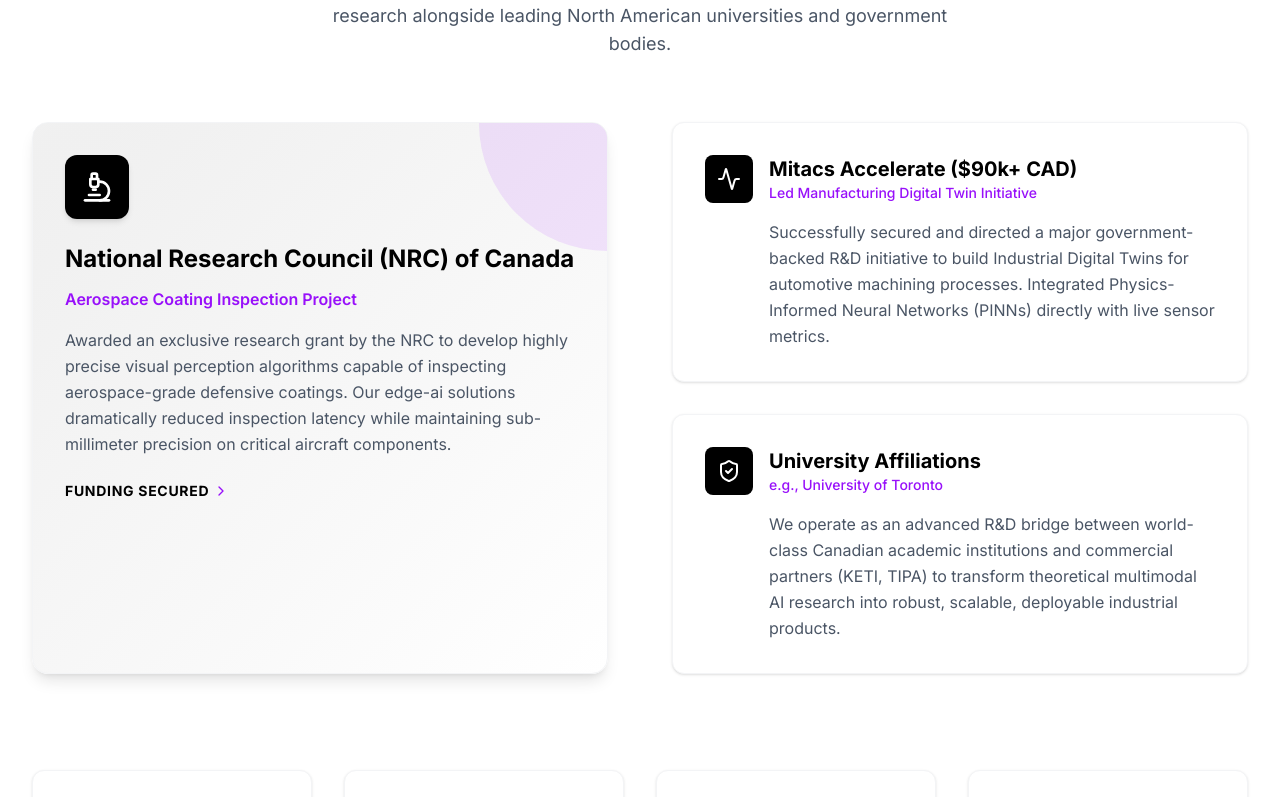
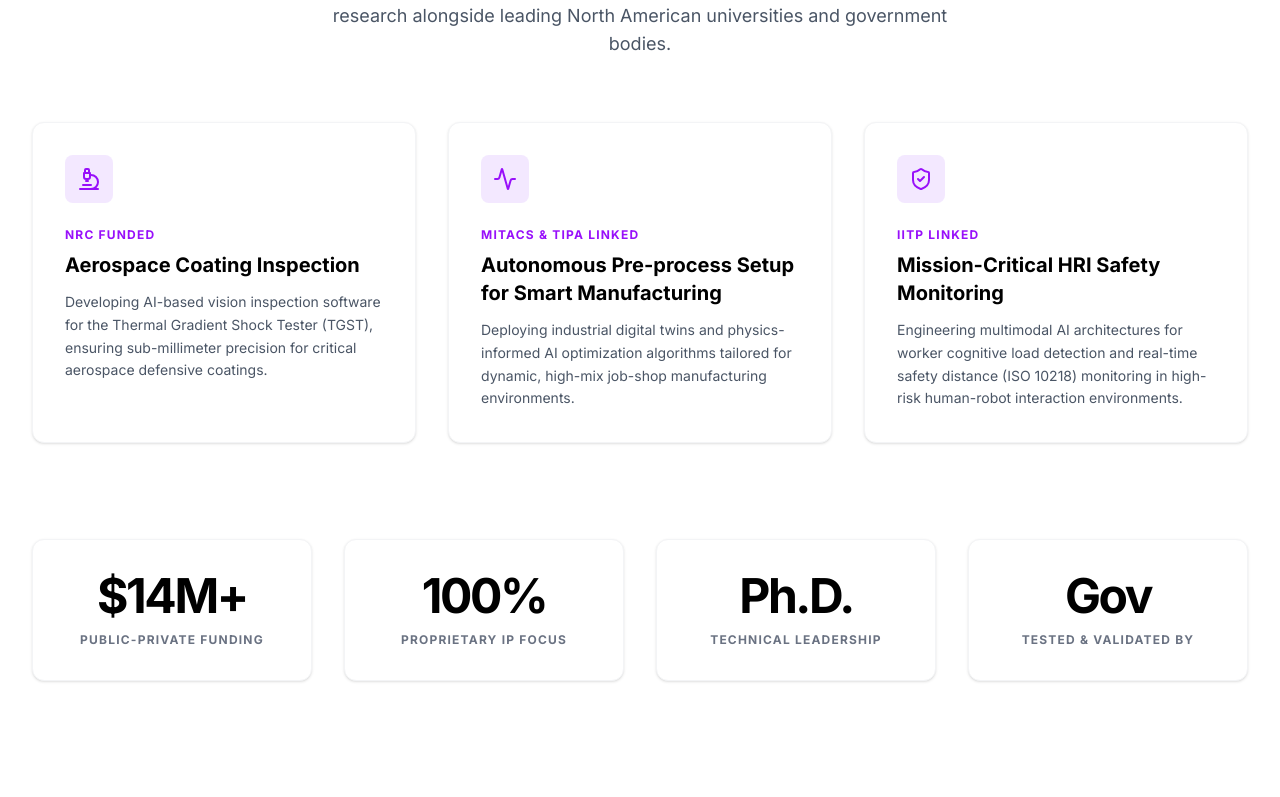
Before and after one commit to UnleashifAI/website, a Next.js app: page / in a window 1280 px wide. Shown: the part 1403-2200 px from the top of the page. Built offline with nearby package versions, Linux system fonts and the light colour scheme.

Commit message:
refactor: Obfuscate founder identity and update Core Tech descriptions with TIPA/IITP proposal keywords

```diff
--- a/components/AboutSection.tsx
+++ b/components/AboutSection.tsx
@@ -24,57 +24,41 @@
         </ScrollReveal>
 
         <ScrollReveal delay={0.15}>
-        <div className="grid grid-cols-1 lg:grid-cols-2 gap-16 mt-16">
-          {/* Featured Project */}
-          <div className="bg-gradient-to-br from-black/5 to-white dark:from-white/5 dark:to-black rounded-2xl p-8 shadow-lg relative overflow-hidden border border-gray-100 dark:border-gray-800">
-            <div className="absolute top-0 right-0 w-32 h-32 bg-purple-600/10 rounded-bl-full -z-0"></div>
-            <div className="relative z-10">
-              <div className="w-16 h-16 bg-black dark:bg-purple-600 rounded-xl mb-6 flex items-center justify-center shadow-md">
-                <Microscope className="w-8 h-8 text-white" />
-              </div>
-              <h3 className="text-2xl font-bold mb-3 text-black dark:text-white">National Research Council (NRC) of Canada</h3>
-              <p className="text-purple-600 dark:text-purple-400 font-semibold mb-4">Aerospace Coating Inspection Project</p>
-              <p className="text-gray-600 dark:text-gray-300 mb-6 leading-relaxed">
-                Awarded an exclusive research grant by the NRC to develop highly precise visual perception algorithms capable of inspecting aerospace-grade defensive coatings. Our edge-ai solutions dramatically reduced inspection latency while maintaining sub-millimeter precision on critical aircraft components.
-              </p>
-              <div className="flex items-center text-sm font-bold text-black dark:text-white uppercase tracking-wider">
-                Funding Secured <ChevronRight className="w-4 h-4 ml-1 text-purple-600" />
-              </div>
+        <div className="grid grid-cols-1 md:grid-cols-3 gap-8 mt-16">
+          {/* Project 1 */}
+          <div className="bg-white dark:bg-black border border-gray-100 dark:border-gray-800 rounded-xl p-8 shadow-sm hover:shadow-lg transition-all duration-300">
+            <div className="w-12 h-12 bg-purple-100 dark:bg-purple-900/30 rounded-lg flex items-center justify-center mb-6">
+              <Microscope className="w-6 h-6 text-purple-600 dark:text-purple-400" />
             </div>
+            <p className="text-purple-600 dark:text-purple-400 font-bold text-xs uppercase tracking-widest mb-2">NRC Funded</p>
+            <h3 className="text-xl font-bold mb-3 text-black dark:text-white">Aerospace Coating Inspection</h3>
+            <p className="text-gray-600 dark:text-gray-300 leading-relaxed text-sm">
+              Developing AI-based vision inspection software for the Thermal Gradient Shock Tester (TGST), ensuring sub-millimeter precision for critical aerospace defensive coatings.
+            </p>
           </div>
 
-          <div className="space-y-8">
-            {/* Mitacs Project */}
-            <div className="bg-white dark:bg-black border border-gray-100 dark:border-gray-800 rounded-xl p-8 shadow-sm hover:shadow-md transition-shadow">
-              <div className="flex items-center mb-4">
-                <div className="w-12 h-12 bg-black dark:bg-purple-600/20 rounded-lg flex items-center justify-center mr-4 flex-shrink-0">
-                  <Activity className="w-6 h-6 text-white dark:text-purple-400" />
-                </div>
-                <div>
-                  <h3 className="text-xl font-bold text-black dark:text-white">Mitacs Accelerate ($90k+ CAD)</h3>
-                  <p className="text-sm font-medium text-purple-600 dark:text-purple-400">Led Manufacturing Digital Twin Initiative</p>
-                </div>
-              </div>
-              <p className="text-gray-600 dark:text-gray-300 ml-16 leading-relaxed">
-                Successfully secured and directed a major government-backed R&D initiative to build Industrial Digital Twins for automotive machining processes. Integrated Physics-Informed Neural Networks (PINNs) directly with live sensor metrics.
-              </p>
+          {/* Project 2 */}
+          <div className="bg-white dark:bg-black border border-gray-100 dark:border-gray-800 rounded-xl p-8 shadow-sm hover:shadow-lg transition-all duration-300">
+            <div className="w-12 h-12 bg-purple-100 dark:bg-purple-900/30 rounded-lg flex items-center justify-center mb-6">
+              <Activity className="w-6 h-6 text-purple-600 dark:text-purple-400" />
             </div>
+            <p className="text-purple-600 dark:text-purple-400 font-bold text-xs uppercase tracking-widest mb-2">Mitacs & TIPA Linked</p>
+            <h3 className="text-xl font-bold mb-3 text-black dark:text-white">Autonomous Pre-process Setup for Smart Manufacturing</h3>
+            <p className="text-gray-600 dark:text-gray-300 leading-relaxed text-sm">
+              Deploying industrial digital twins and physics-informed AI optimization algorithms tailored for dynamic, high-mix job-shop manufacturing environments.
+            </p>
+          </div>
 
-            {/* University Partnership */}
-            <div className="bg-white dark:bg-black border border-gray-100 dark:border-gray-800 rounded-xl p-8 shadow-sm hover:shadow-md transition-shadow">
-              <div className="flex items-center mb-4">
-                <div className="w-12 h-12 bg-black dark:bg-purple-600/20 rounded-lg flex items-center justify-center mr-4 flex-shrink-0">
-                  <ShieldCheck className="w-6 h-6 text-white dark:text-purple-400" />
-                </div>
-                <div>
-                  <h3 className="text-xl font-bold text-black dark:text-white">University Affiliations</h3>
-                  <p className="text-sm font-medium text-purple-600 dark:text-purple-400">e.g., University of Toronto</p>
-                </div>
-              </div>
-              <p className="text-gray-600 dark:text-gray-300 ml-16 leading-relaxed">
-                We operate as an advanced R&D bridge between world-class Canadian academic institutions and commercial partners (KETI, TIPA) to transform theoretical multimodal AI research into robust, scalable, deployable industrial products.
-              </p>
+          {/* Project 3 */}
+          <div className="bg-white dark:bg-black border border-gray-100 dark:border-gray-800 rounded-xl p-8 shadow-sm hover:shadow-lg transition-all duration-300">
+            <div className="w-12 h-12 bg-purple-100 dark:bg-purple-900/30 rounded-lg flex items-center justify-center mb-6">
+              <ShieldCheck className="w-6 h-6 text-purple-600 dark:text-purple-400" />
             </div>
+            <p className="text-purple-600 dark:text-purple-400 font-bold text-xs uppercase tracking-widest mb-2">IITP Linked</p>
+            <h3 className="text-xl font-bold mb-3 text-black dark:text-white">Mission-Critical HRI Safety Monitoring</h3>
+            <p className="text-gray-600 dark:text-gray-300 leading-relaxed text-sm">
+              Engineering multimodal AI architectures for worker cognitive load detection and real-time safety distance (ISO 10218) monitoring in high-risk human-robot interaction environments.
+            </p>
           </div>
         </div>
         </ScrollReveal>
--- a/components/ServicesSection.tsx
+++ b/components/ServicesSection.tsx
@@ -10,7 +10,7 @@
     icon: <Cpu className="w-8 h-8" />,
     title: 'Edge AI (Low-Resource Deployments)',
     subtitle: 'Real-time AI for Hardware-Constrained Environments',
-    description: 'We specialize in compressing and optimizing advanced neural networks for on-device inference, enabling real-time control, monitoring, and decision-making directly at the edge—where it matters most.',
+    description: 'We specialize in low-resource adaptive transfer learning and compressing multimodal generative models for on-device inference, enabling real-time control, monitoring, and decision-making directly at the edge—where it matters most.',
     targetAudience: 'Automotive OEMs, Aerospace manufacturers, and field deployable smart systems requiring low-latency operations.',
     focusAreas: [
       {
@@ -30,7 +30,7 @@
     icon: <Monitor className="w-8 h-8" />,
     title: 'Industrial Digital Twin',
     subtitle: 'Virtualizing the Physical Manufacturing Lifecycle',
-    description: 'We build high-fidelity Digital Twins using Industrial Machine Vision and Physics-Informed Neural Networks (PINNs) to simulate, predict, and optimize complex industrial processes, mitigating risks before physical execution.',
+    description: 'We build high-fidelity Digital Twins using a robust Manufacturing Foundation AI Model and Physics-Informed Graph Neural Networks to simulate, predict, and optimize complex industrial processes, mitigating risks before physical execution.',
     targetAudience: 'Smart Manufacturing facilities, CNC machining centers, and heavy industrial plant operators.',
     focusAreas: [
       {
```
Also changed, not shown: components/TeamSection.tsx (+11 -11 lines).
